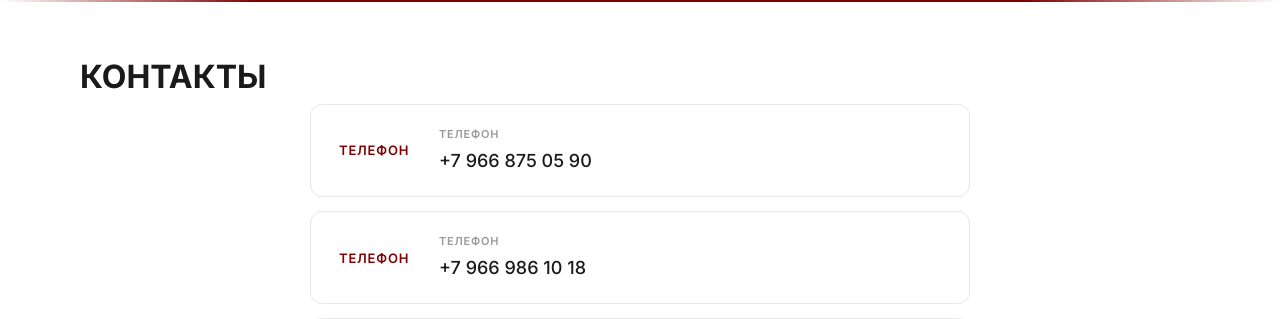
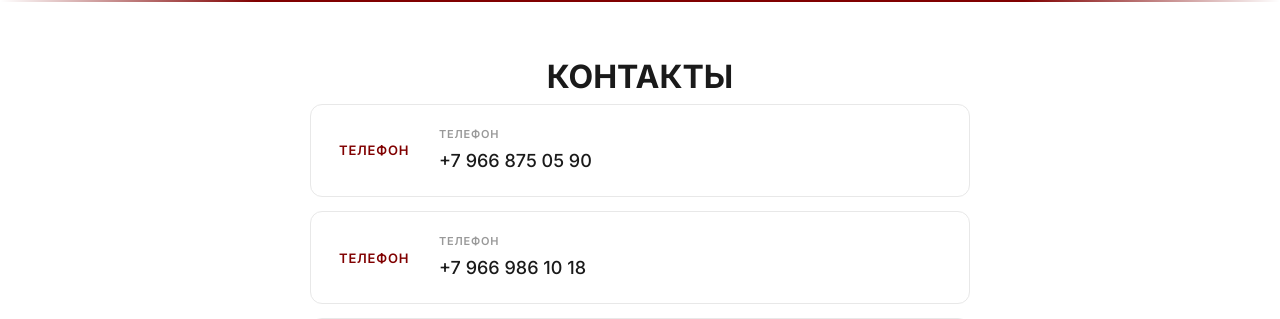
Before and after one commit to Anisia-AD/Gusev, a Django app: page /contacts/ in a window 1280 px wide. Shown: the part 118-437 px from the top of the page. Run offline with Django 5.2, Linux system fonts and the light colour scheme; some web fonts are replaced.

Commit message:
Update contacts.html

```diff
--- a/core/templates/core/contacts.html
+++ b/core/templates/core/contacts.html
@@ -177,7 +177,7 @@
         }
     </style>
 
-    <h1 class="page-title">КОНТАКТЫ</h1>
+    <h1 class="page-title" style="text-align: center;">КОНТАКТЫ</h1>
 
     <div class="contacts-wrapper">
         <!-- Телефоны -->
```
